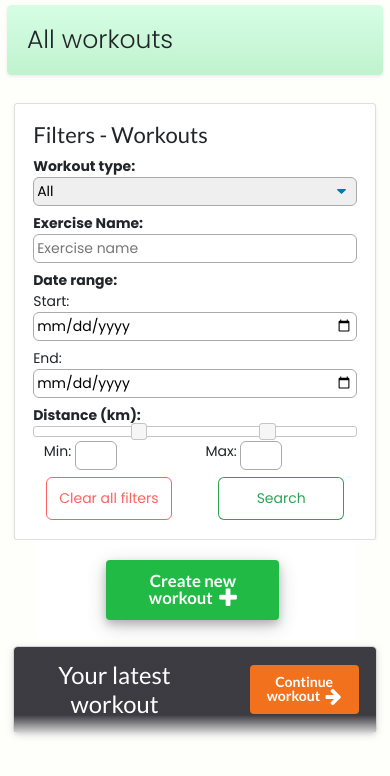
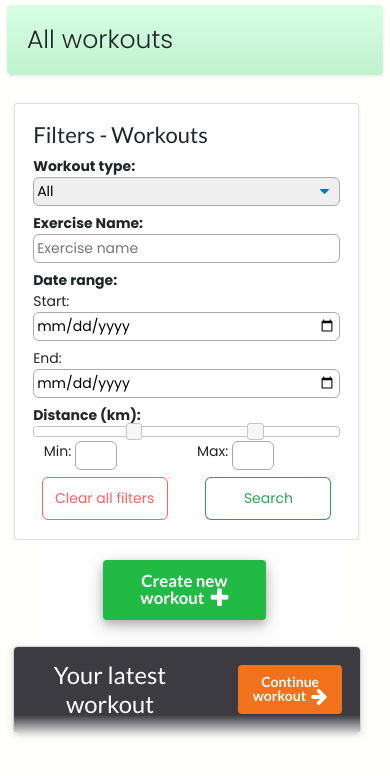
Before and after one commit to klin4994/Fitness-Tracker, a website: page public/index.html in a window 390 px wide. Shown: the part 62-838 px from the top of the page. Drawn offline with nearby package versions, Linux system fonts and the light colour scheme; files that its build step writes are made by us from their sources; no server answers.

Commit message:
Adding margin and paddings to filter and workout cards to prevent scroll bar covering

```diff
--- a/public/style.css
+++ b/public/style.css
@@ -832,7 +832,7 @@ body.modal-open {
       border-bottom: none;
     }
     #filter {
-      margin: 0 1rem;
+      margin: 0 calc(1rem + 17px) 0 1rem;
       padding:1.3rem;
       position: sticky;
       top: 0px;
@@ -858,7 +858,9 @@ body.modal-open {
     #hr1 {
       display: block
     }
-
+    .wrapper {
+      padding: 0 calc(1rem + 13px) 0 10px;
+    }
 }
 
 @media only screen and (max-width: 1250px) {
```
